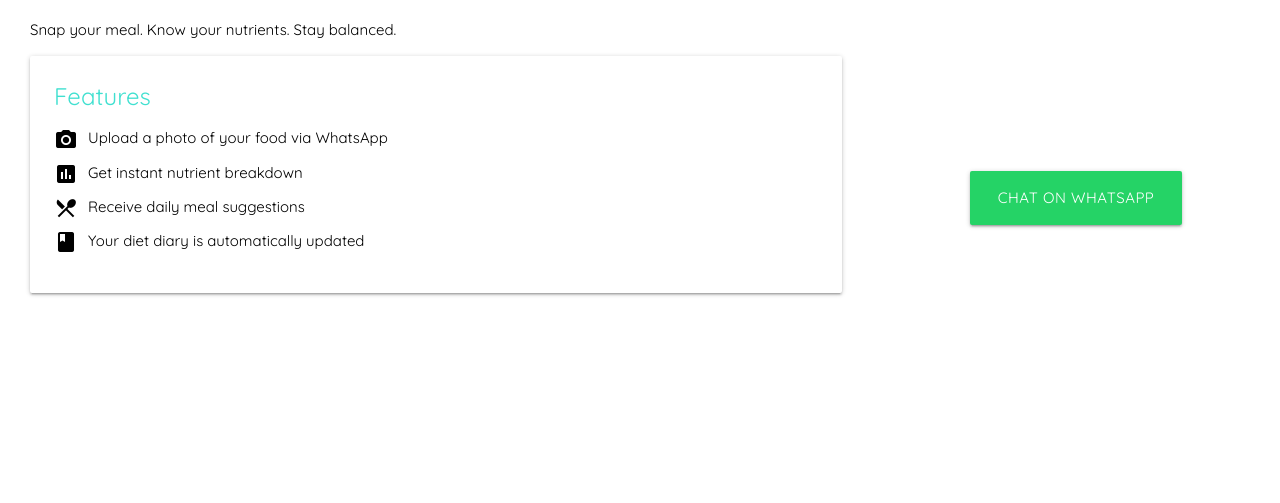
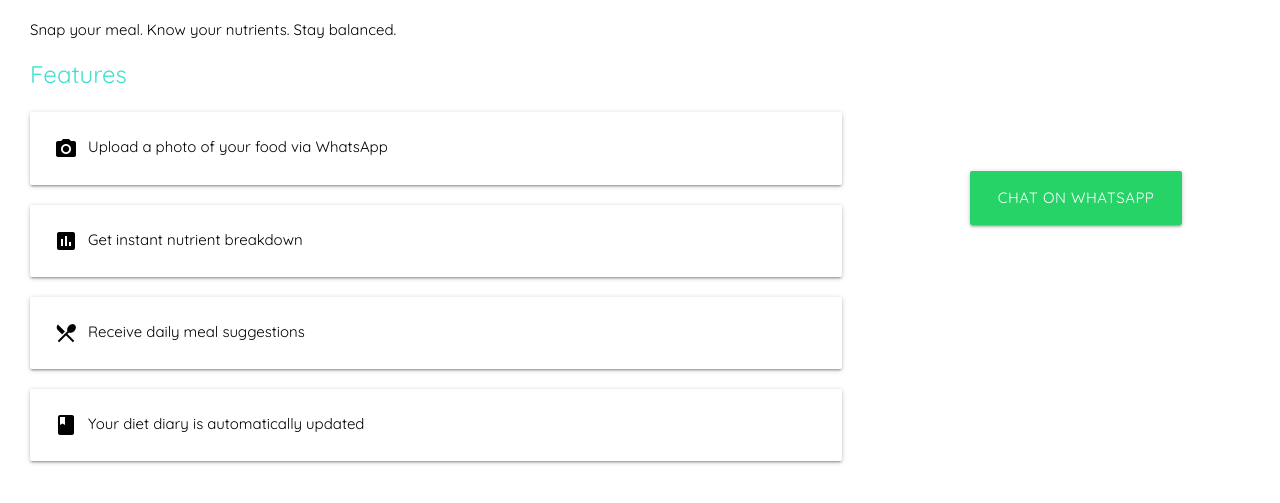
Before and after one commit to sharifrahim/dietlah, a plain HTML site: page index.html in a window 1280 px wide. Shown: the part 217-720 px from the top of the page. Drawn offline with nearby package versions, Linux system fonts and the light colour scheme; a script that the page names is missing.

Commit message:
Use individual cards for features

```diff
--- a/index.html
+++ b/index.html
@@ -53,11 +53,10 @@
       .btn-whatsapp:hover {
         background-color: #1ebe57;
       }
-      .steps li {
-        list-style: none;
-        margin: 10px 0;
+      .feature-card {
+        margin-bottom: 20px;
       }
-      .steps i {
+      .feature-card i {
         vertical-align: middle;
         margin-right: 10px;
       }
@@ -68,27 +67,31 @@
       <div class="left">
         <h1 class="accent">DietLah - AI Diet Companion on WhatsApp</h1>
         <p>Snap your meal. Know your nutrients. Stay balanced.</p>
-        <div class="card white">
+        <div class="accent" style="font-size: 24px; margin-bottom: 20px">
+          Features
+        </div>
+        <div class="card white feature-card">
           <div class="card-content black-text">
-            <span class="card-title accent">Features</span>
-            <ul class="steps">
-              <li>
-                <i class="material-icons">photo_camera</i>Upload a photo of your
-                food via WhatsApp
-              </li>
-              <li>
-                <i class="material-icons">insert_chart</i>Get instant nutrient
-                breakdown
-              </li>
-              <li>
-                <i class="material-icons">restaurant_menu</i>Receive daily meal
-                suggestions
-              </li>
-              <li>
-                <i class="material-icons">book</i>Your diet diary is
-                automatically updated
-              </li>
-            </ul>
+            <i class="material-icons">photo_camera</i>Upload a photo of your food
+            via WhatsApp
+          </div>
+        </div>
+        <div class="card white feature-card">
+          <div class="card-content black-text">
+            <i class="material-icons">insert_chart</i>Get instant nutrient
+            breakdown
+          </div>
+        </div>
+        <div class="card white feature-card">
+          <div class="card-content black-text">
+            <i class="material-icons">restaurant_menu</i>Receive daily meal
+            suggestions
+          </div>
+        </div>
+        <div class="card white feature-card">
+          <div class="card-content black-text">
+            <i class="material-icons">book</i>Your diet diary is automatically
+            updated
           </div>
         </div>
       </div>
```
